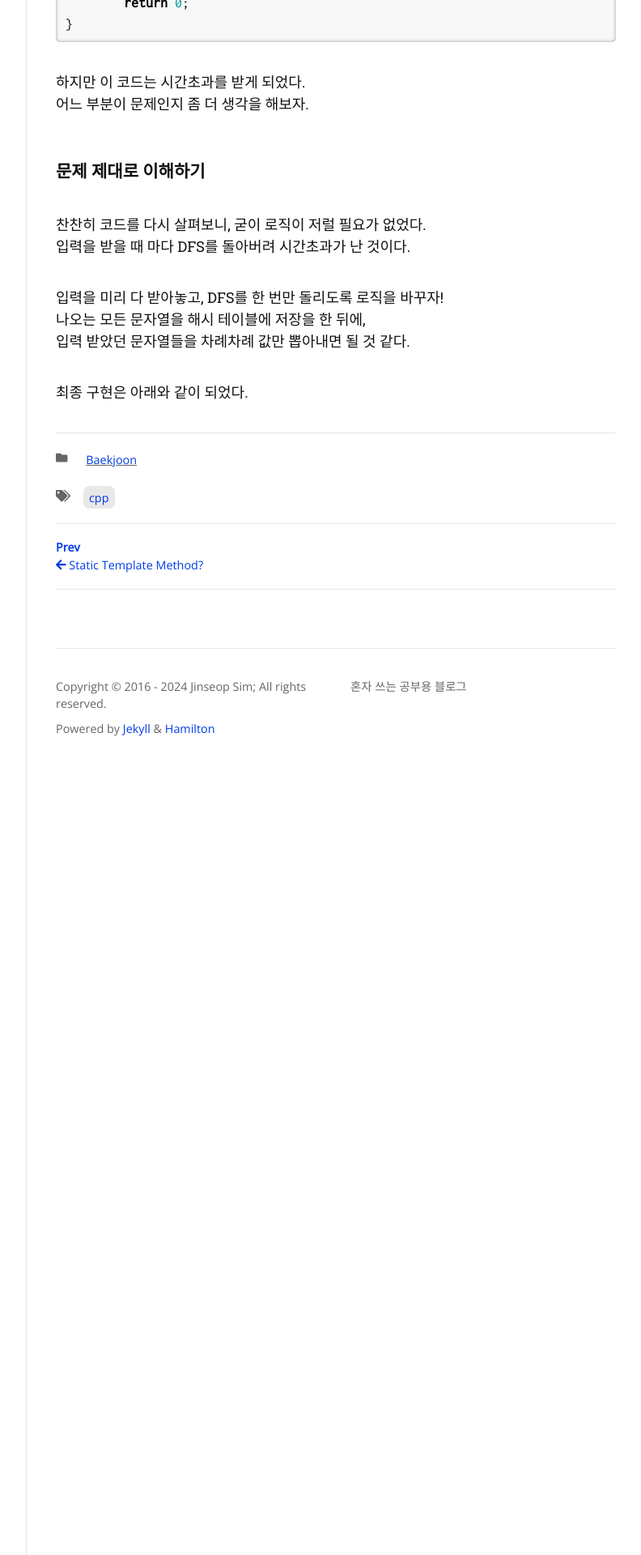
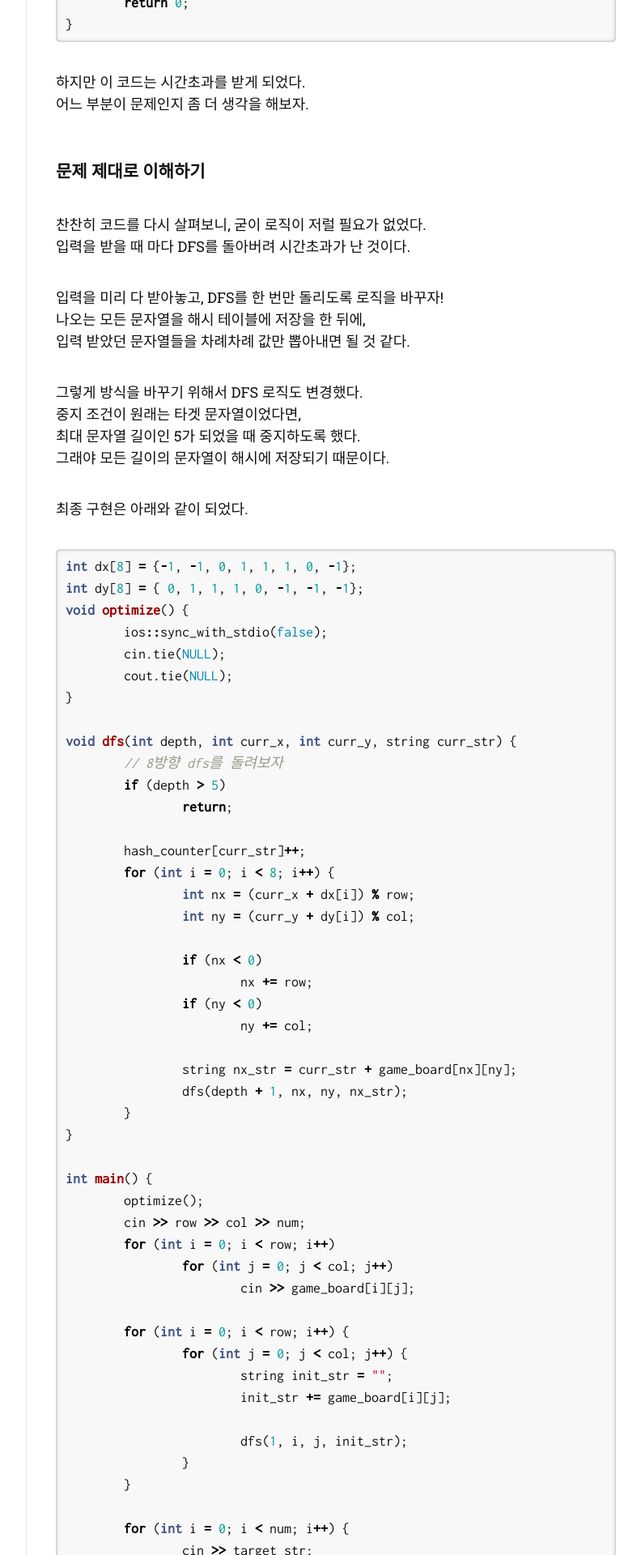
Before and after one commit to Jinseop-Sim/Jinseop-Sim.github.io, a Jekyll site: the page built from _posts/2024-01-18-bj-20166.md, in a window 1280 px wide. Shown: the part 3080-5000 px from the top of the page at 81% size, without its empty margins (357-1149 px from the left). Built offline with Jekyll 4.4.1, drawn with Linux system fonts in a browser that asks for light colours; nearby versions of some CDN libraries; some web fonts are replaced.

Commit message:
글 수정

```diff
--- a/_posts/2024-01-18-bj-20166.md
+++ b/_posts/2024-01-18-bj-20166.md
@@ -115,4 +115,64 @@ int main() {
 나오는 모든 문자열을 해시 테이블에 저장을 한 뒤에,
 입력 받았던 문자열들을 차례차례 값만 뽑아내면 될 것 같다.
 
+그렇게 방식을 바꾸기 위해서 DFS 로직도 변경했다.
+중지 조건이 원래는 타겟 문자열이었다면,
+최대 문자열 길이인 5가 되었을 때 중지하도록 했다.
+그래야 모든 길이의 문자열이 해시에 저장되기 때문이다.
+
 최종 구현은 아래와 같이 되었다.
+{% highlight cpp %}
+int dx[8] = {-1, -1, 0, 1, 1, 1, 0, -1};
+int dy[8] = { 0, 1, 1, 1, 0, -1, -1, -1};
+void optimize() {
+	ios::sync_with_stdio(false);
+	cin.tie(NULL);
+	cout.tie(NULL);
+}
+
+void dfs(int depth, int curr_x, int curr_y, string curr_str) {
+	// 8방향 dfs를 돌려보자
+	if (depth > 5)
+		return;
+
+	hash_counter[curr_str]++;
+	for (int i = 0; i < 8; i++) {
+		int nx = (curr_x + dx[i]) % row;
+		int ny = (curr_y + dy[i]) % col;
+
+		if (nx < 0)
+			nx += row;
+		if (ny < 0)
+			ny += col;
+
+		string nx_str = curr_str + game_board[nx][ny];
+		dfs(depth + 1, nx, ny, nx_str);
+	}
+}
+
+int main() {
+	optimize();
+	cin >> row >> col >> num;
+	for (int i = 0; i < row; i++)
+		for (int j = 0; j < col; j++)
+			cin >> game_board[i][j];
+
+	for (int i = 0; i < row; i++) {
+		for (int j = 0; j < col; j++) {
+			string init_str = "";
+			init_str += game_board[i][j];
+
+			dfs(1, i, j, init_str);
+		}
+	}
+
+	for (int i = 0; i < num; i++) {
+		cin >> target_str;
+		cout << hash_counter[target_str] << '\n';
+	}
+
+	return 0;
+}
+{% endhighlight %}
+
+코드도 훨씬 간결해지고, 시간도 많이 줄어들었다.
```
